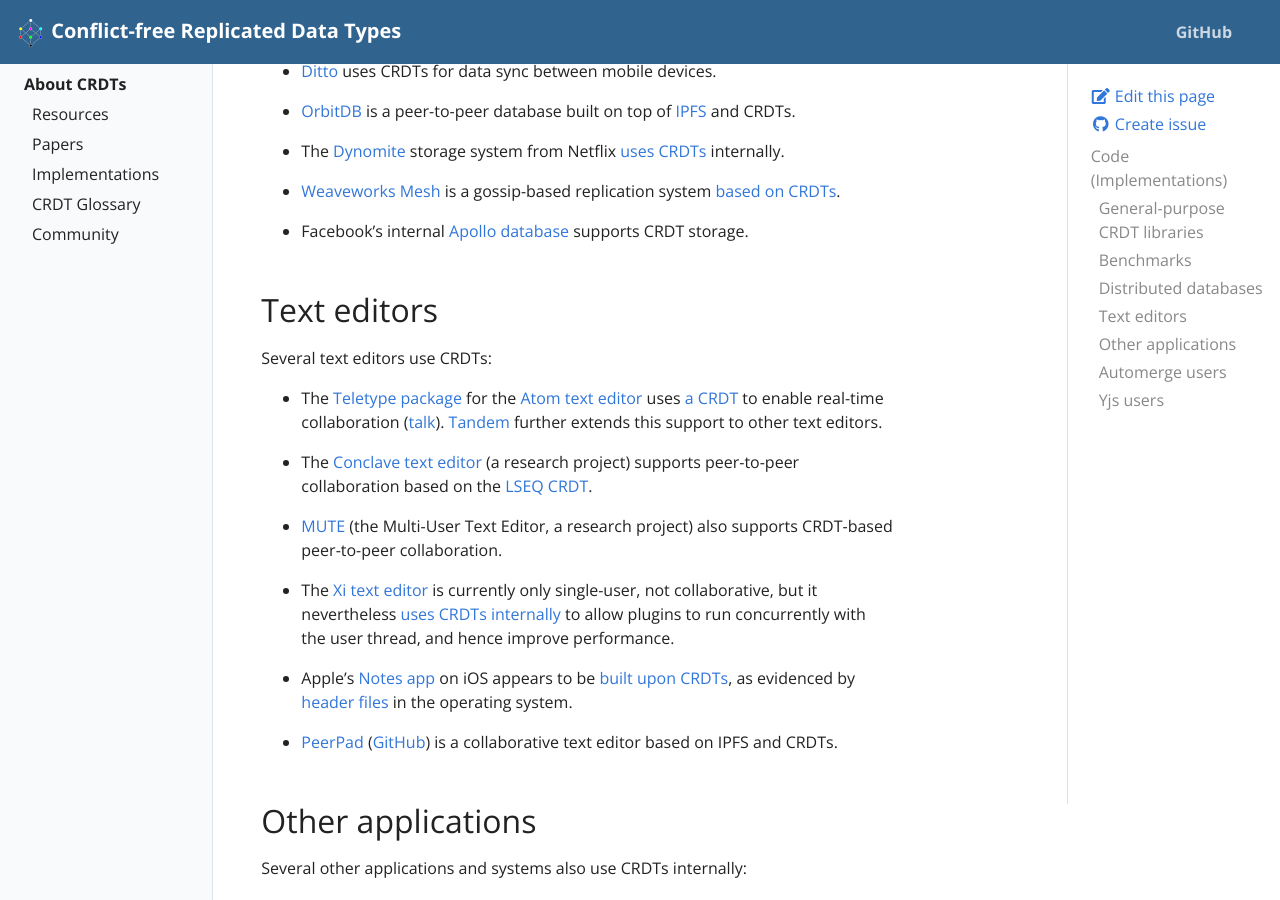
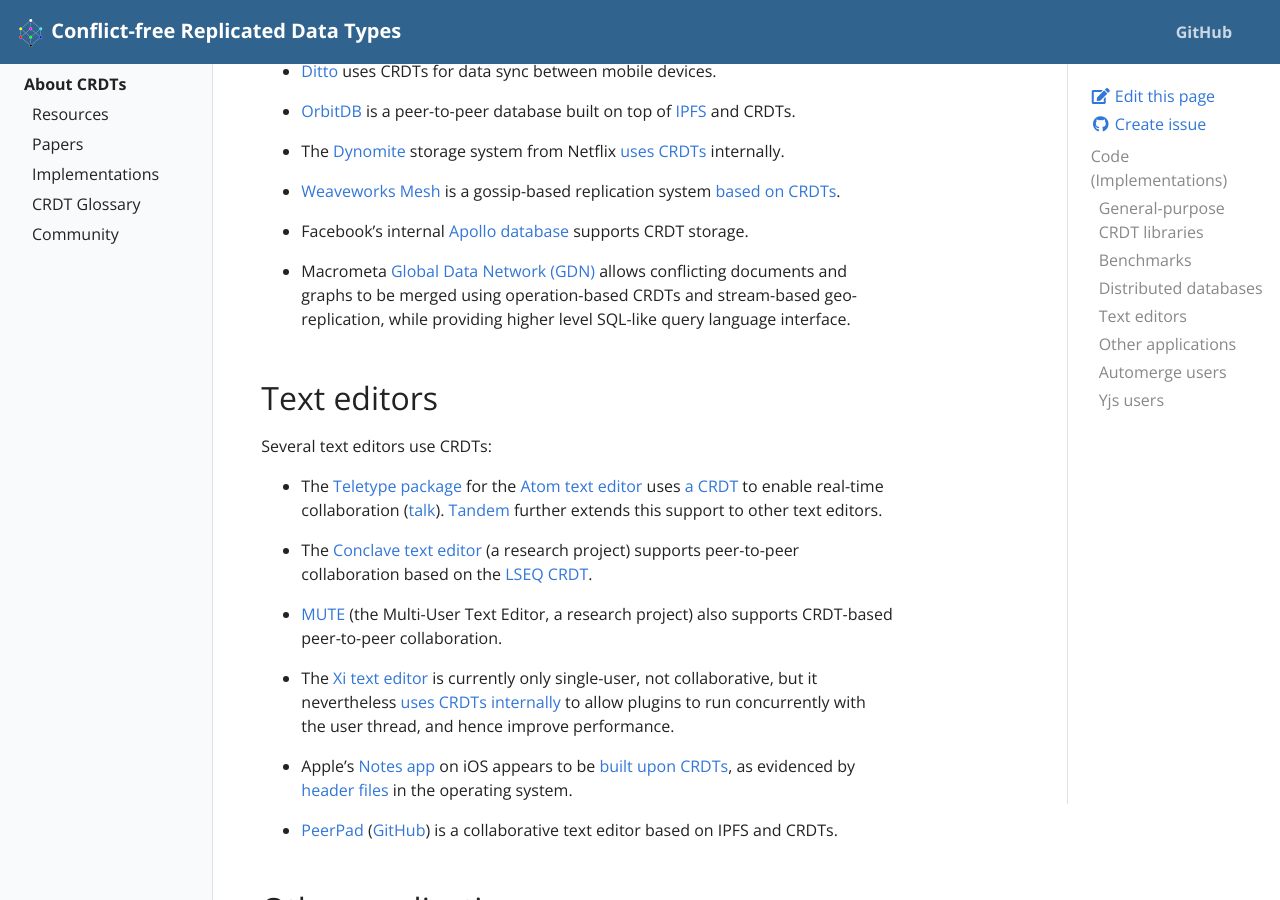
Before and after one commit to ept/crdt-website, a Jekyll site: the page built from pages/implementations.md, in a window 1280 px wide and 900 px high, scrolled down 1739 px. Built offline with Jekyll 4.4.1, drawn with Linux system fonts in a browser that asks for light colours.

Commit message:
Add CRDT database macrometa

```diff
--- a/pages/implementations.md
+++ b/pages/implementations.md
@@ -113,6 +113,9 @@ Several distributed databases also have built-in support for CRDTs:
   [Apollo database](https://dzone.com/articles/facebook-announces-apollo-qcon)
   supports CRDT storage.
 
+* Macrometa
+  [Global Data Network (GDN)](https://www.macrometa.co/)
+  allows conflicting documents and graphs to be merged using operation-based CRDTs and stream-based geo-replication, while providing higher level SQL-like query language interface.
 
 ## Text editors
 
```
